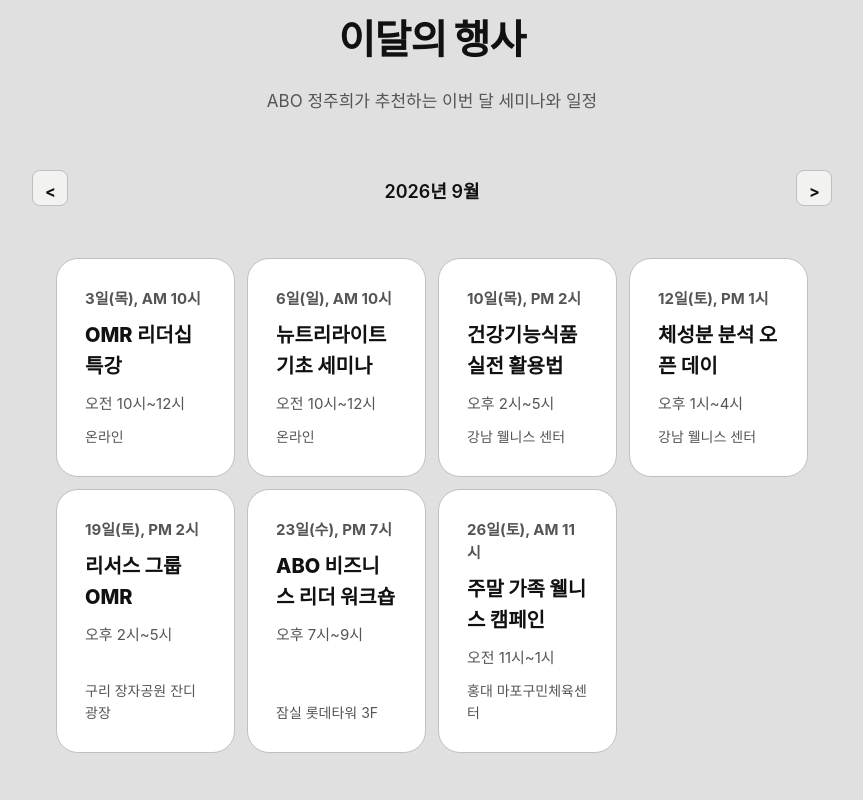
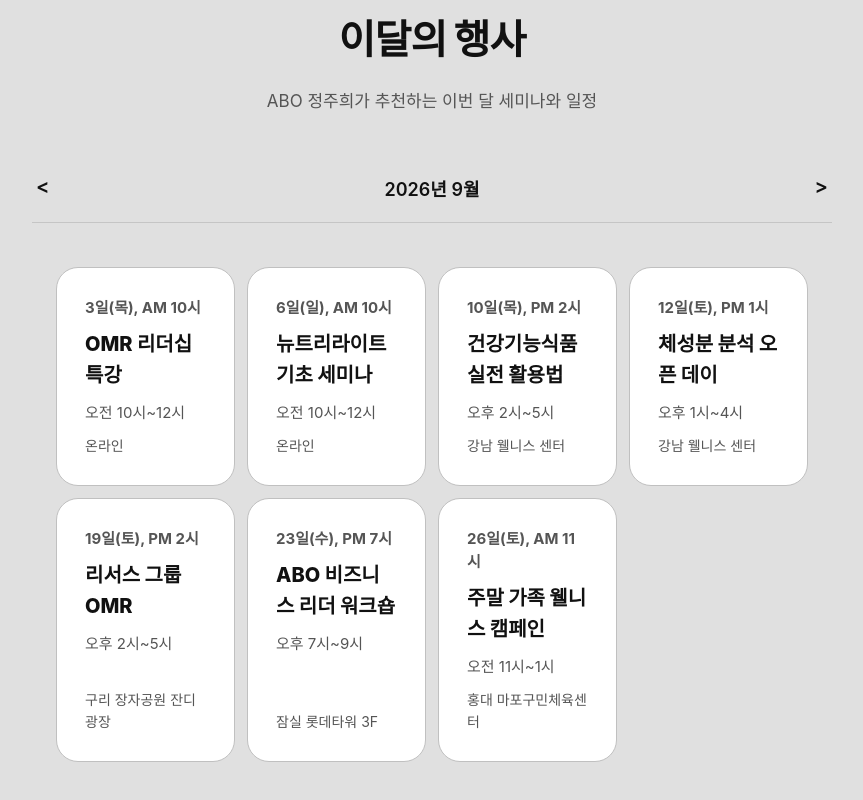
Before and after one commit to settlegate/Amway, a React (Vite) app in the folder frontend/: page / in a window 1280 px wide. Shown: the part 2010-2810 px from the top of the page, without its empty margins (348-1211 px from the left). Built offline with nearby package versions, Linux system fonts and the light colour scheme; no server answers.

Commit message:
Keep calendar empty message on one line and centered. Generated with https://devin.ai

```diff
--- /dev/null
+++ b/frontend/public/calendar-header-designs.html
@@ -0,0 +1,40 @@
+<!DOCTYPE html>
+<html lang="ko">
+<head>
+<meta charset="UTF-8">
+<meta name="viewport" content="width=device-width, initial-scale=1.0">
+<title>Calendar Header Designs</title>
+<style>
+  body { font-family: -apple-system, BlinkMacSystemFont, "Segoe UI", sans-serif; background: #e0e0e0; color: #111; margin: 0; padding: 40px; }
+  .wrap { max-width: 640px; margin: 0 auto; }
+  .design { margin: 40px 0; padding: 32px; background: #f2f2f0; border-radius: 12px; }
+  .label { font-size: 12px; color: #555; margin-bottom: 16px; font-weight: 700; }
+  .header-a { display: flex; justify-content: space-between; align-items: center; padding-bottom: 12px; border-bottom: 1px solid rgba(0,0,0,0.12); }
+  .header-a button { background: transparent; border: none; font-size: 20px; color: #111; cursor: pointer; padding: 4px; }
+  .header-a h3 { margin: 0; font-size: 16px; font-weight: 600; }
+  .header-b { display: flex; justify-content: space-between; align-items: center; }
+  .header-b button { width: 36px; height: 36px; border-radius: 999px; border: 1px solid rgba(0,0,0,0.12); background: #fff; color: #111; font-size: 16px; cursor: pointer; }
+  .header-b h3 { margin: 0; font-size: 18px; font-weight: 600; }
+  .header-c { display: flex; justify-content: space-between; align-items: center; background: #fff; border: 1px solid rgba(0,0,0,0.08); border-radius: 16px; padding: 10px 16px; }
+  .header-c button { width: 32px; height: 32px; border-radius: 50%; border: none; background: #111; color: #fff; font-size: 14px; cursor: pointer; }
+  .header-c h3 { margin: 0; font-size: 16px; font-weight: 600; }
+</style>
+</head>
+<body>
+<div class="wrap">
+  <h1>Calendar Header Designs</h1>
+  <div class="design">
+    <div class="label">A. minimal underline</div>
+    <div class="header-a"><button type="button" aria-label="previous month">&lt;</button><h3>2026년 9월</h3><button type="button" aria-label="next month">&gt;</button></div>
+  </div>
+  <div class="design">
+    <div class="label">B. pill buttons</div>
+    <div class="header-b"><button type="button" aria-label="previous month">&lt;</button><h3>2026년 9월</h3><button type="button" aria-label="next month">&gt;</button></div>
+  </div>
+  <div class="design">
+    <div class="label">C. card background</div>
+    <div class="header-c"><button type="button" aria-label="previous month">&lt;</button><h3>2026년 9월</h3><button type="button" aria-label="next month">&gt;</button></div>
+  </div>
+</div>
+</body>
+</html>
--- a/frontend/src/index.css
+++ b/frontend/src/index.css
@@ -2158,6 +2158,8 @@ button:disabled {
   justify-content: space-between;
   align-items: center;
   margin-bottom: 20px;
+  padding-bottom: 12px;
+  border-bottom: 1px solid rgba(0, 0, 0, 0.12);
 }
 
 .calendar-header h3 {
@@ -2167,15 +2169,15 @@ button:disabled {
 }
 
 .calendar-header button {
-  width: 36px;
-  height: 36px;
-  border: 1px solid var(--border);
+  background: transparent;
+  border: none;
+  font-size: 20px;
   color: var(--text);
-  font-weight: 700;
-  background: var(--surface-soft);
-  border-radius: 8px;
   cursor: pointer;
-  font-size: 16px;
+  padding: 4px;
+  width: auto;
+  height: auto;
+  border-radius: 0;
 }
 
 .calendar-days {
@@ -2233,4 +2235,7 @@ button:disabled {
   color: var(--text-soft);
   font-size: 14px;
   padding: 24px;
-}
+  white-space: nowrap;
+  text-align: center;
+  grid-column: 1 / -1;
+}
```
